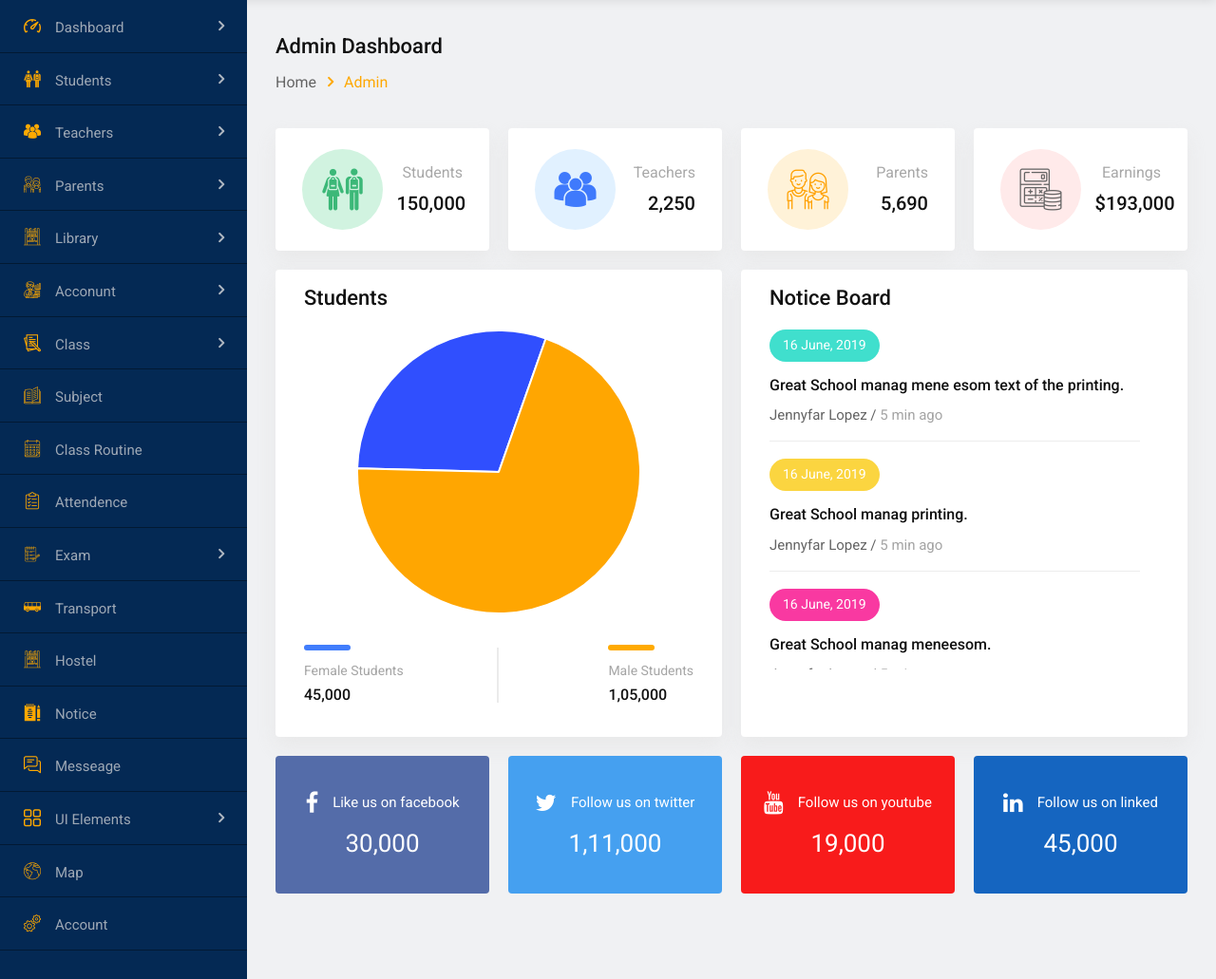
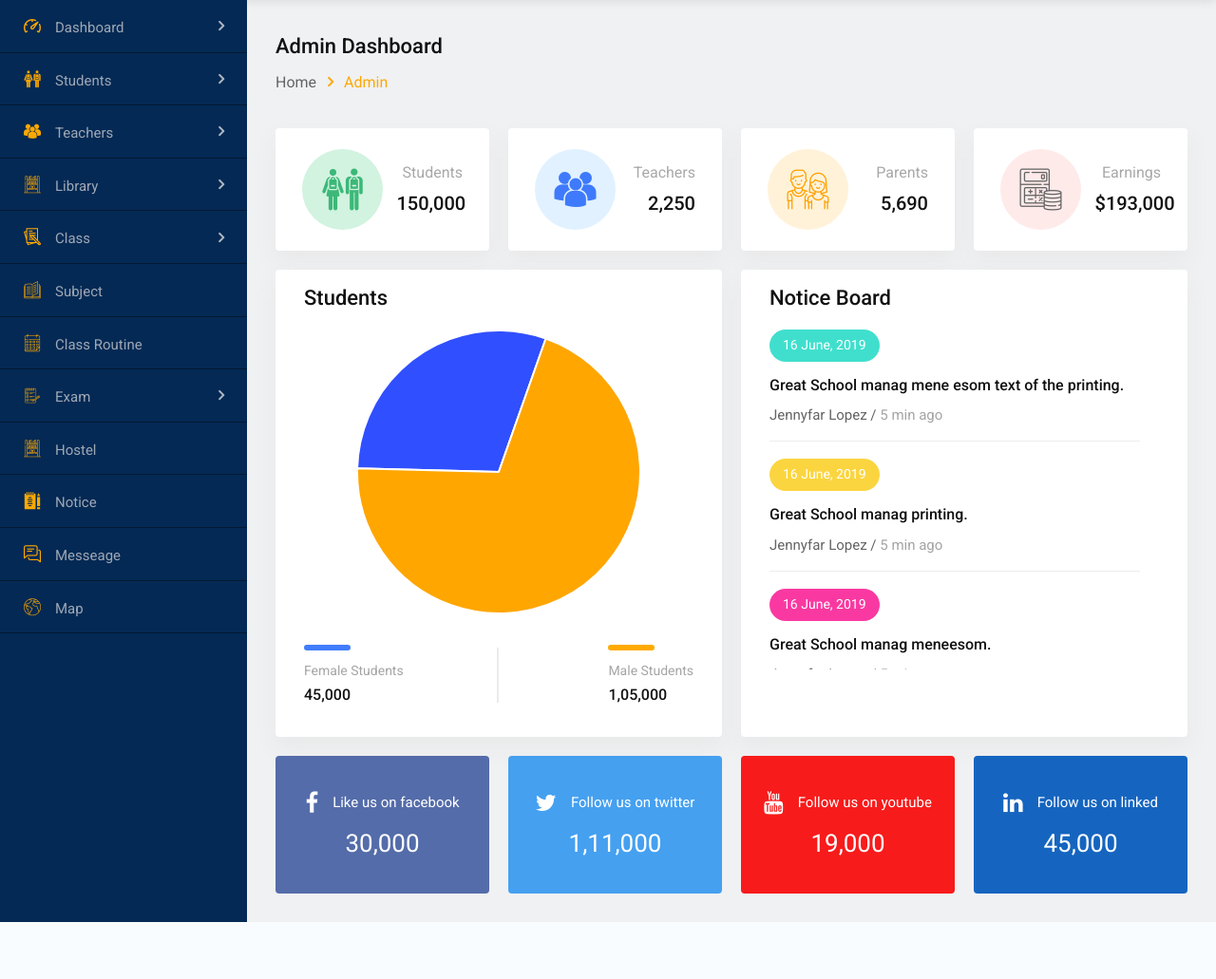
Before and after one commit to raihan50017/academic-management-system-project-php-, a PHP site: page /index.php in a window 1280 px wide. Shown: the part 70-1101 px from the top of the page at 95% size. After the commit the page ends 1041 px from the top, so only its background shows below. Run offline with PHP 8.4, Linux system fonts and the light colour scheme.

```diff
--- a/sidebar.php
+++ b/sidebar.php
@@ -11,15 +11,6 @@
                 <ul class="nav sub-group-menu">
                     <li class="nav-item">
                         <a href="index.php" class="nav-link"><i class="fa fa-angle-right"></i>Admin</a>
-                    </li>
-                    <li class="nav-item">
-                        <a href="index3.html" class="nav-link"><i class="fa fa-angle-right"></i>Students</a>
-                    </li>
-                    <li class="nav-item">
-                        <a href="index4.html" class="nav-link"><i class="fa fa-angle-right"></i>Parents</a>
-                    </li>
-                    <li class="nav-item">
-                        <a href="index5.html" class="nav-link"><i class="fa fa-angle-right"></i>Teachers</a>
                     </li>
                 </ul>
             </li>
@@ -35,9 +26,6 @@
                     </li>
                     <li class="nav-item">
                         <a href="admitnewstudent.php" class="nav-link"><i class="fa fa-angle-right"></i>Admit New Student</a>
-                    </li>
-                    <li class="nav-item">
-                        <a href="student-promotion.html" class="nav-link"><i class="fa fa-angle-right"></i>Student Promotion</a>
                     </li>
                 </ul>
             </li>
@@ -55,53 +43,16 @@
                         <a href="add-teacher.html" class="nav-link"><i class="fa fa-angle-right"></i>Add
                             Teacher</a>
                     </li>
-                    <li class="nav-item">
-                        <a href="teacher-payment.html" class="nav-link"><i class="fa fa-angle-right"></i>Payment</a>
-                    </li>
-                </ul>
-            </li>
-            <li class="nav-item sidebar-nav-item">
-                <a href="#" class="nav-link"><i class="flaticon-couple"></i><span>Parents</span></a>
-                <ul class="nav sub-group-menu">
-                    <li class="nav-item">
-                        <a href="all-parents.html" class="nav-link"><i class="fa fa-angle-right"></i>All
-                            Parents</a>
-                    </li>
-                    <li class="nav-item">
-                        <a href="parents-details.html" class="nav-link"><i class="fa fa-angle-right"></i>Parents Details</a>
-                    </li>
-                    <li class="nav-item">
-                        <a href="add-parents.html" class="nav-link"><i class="fa fa-angle-right"></i>Add
-                            Parent</a>
-                    </li>
                 </ul>
             </li>
             <li class="nav-item sidebar-nav-item">
                 <a href="#" class="nav-link"><i class="flaticon-bookshelf"></i><span>Library</span></a>
                 <ul class="nav sub-group-menu">
                     <li class="nav-item">
-                        <a href="all-book.html" class="nav-link"><i class="fa fa-angle-right"></i>All
-                            Book</a>
+                        <a href="all-book.html" class="nav-link"><i class="fa fa-angle-right"></i>All Book</a>
                     </li>
                     <li class="nav-item">
-                        <a href="add-book.html" class="nav-link"><i class="fa fa-angle-right"></i>Add New
-                            Book</a>
-                    </li>
-                </ul>
-            </li>
-            <li class="nav-item sidebar-nav-item">
-                <a href="#" class="nav-link"><i class="flaticon-accounting-1"></i><span>Acconunt</span></a>
-                <ul class="nav sub-group-menu">
-                    <li class="nav-item">
-                        <a href="all-fees.html" class="nav-link"><i class="fa fa-angle-right"></i>All Fees
-                            Collection</a>
-                    </li>
-                    <li class="nav-item">
-                        <a href="all-expense.html" class="nav-link"><i class="fa fa-angle-right"></i>Expenses</a>
-                    </li>
-                    <li class="nav-item">
-                        <a href="add-expense.html" class="nav-link"><i class="fa fa-angle-right"></i>Add
-                            Expenses</a>
+                        <a href="add-book.html" class="nav-link"><i class="fa fa-angle-right"></i>Add New Book</a>
                     </li>
                 </ul>
             </li>
@@ -122,18 +73,13 @@
                 <a href="all-subject.html" class="nav-link"><i class="flaticon-open-book"></i><span>Subject</span></a>
             </li>
             <li class="nav-item">
-                <a href="class-routine.html" class="nav-link"><i class="flaticon-calendar"></i><span>Class
-                        Routine</span></a>
-            </li>
-            <li class="nav-item">
-                <a href="student-attendence.html" class="nav-link"><i class="flaticon-clipboard"></i><span>Attendence</span></a>
+                <a href="class-routine.html" class="nav-link"><i class="flaticon-calendar"></i><span>Class Routine</span></a>
             </li>
             <li class="nav-item sidebar-nav-item">
                 <a href="#" class="nav-link"><i class="flaticon-note"></i><span>Exam</span></a>
                 <ul class="nav sub-group-menu">
                     <li class="nav-item">
-                        <a href="exam-schedule.html" class="nav-link"><i class="fa fa-angle-right"></i>Exam
-                            Schedule</a>
+                        <a href="exam-schedule.html" class="nav-link"><i class="fa fa-angle-right"></i>Exam Schedule</a>
                     </li>
                     <li class="nav-item">
                         <a href="exam-grade.html" class="nav-link"><i class="fa fa-angle-right"></i>Exam
@@ -142,48 +88,16 @@
                 </ul>
             </li>
             <li class="nav-item">
-                <a href="transport.html" class="nav-link"><i class="flaticon-bus-side-view"></i><span>Transport</span></a>
-            </li>
-            <li class="nav-item">
                 <a href="hostel.html" class="nav-link"><i class="flaticon-bookshelf"></i><span>Hostel</span></a>
             </li>
             <li class="nav-item">
-                <a href="notice-board.html" class="nav-link"><i class="flaticon-notepad"></i><span>Notice</span></a>
+                <a href="noticeboard.php" class="nav-link"><i class="flaticon-notepad"></i><span>Notice</span></a>
             </li>
             <li class="nav-item">
                 <a href="messaging.html" class="nav-link"><i class="flaticon-chat"></i><span>Messeage</span></a>
             </li>
-            <li class="nav-item sidebar-nav-item">
-                <a href="#" class="nav-link"><i class="flaticon-menu"></i><span>UI Elements</span></a>
-                <ul class="nav sub-group-menu">
-                    <li class="nav-item">
-                        <a href="notification-alart.html" class="nav-link"><i class="fa fa-angle-right"></i>Alart</a>
-                    </li>
-                    <li class="nav-item">
-                        <a href="button.html" class="nav-link"><i class="fa fa-angle-right"></i>Button</a>
-                    </li>
-                    <li class="nav-item">
-                        <a href="grid.html" class="nav-link"><i class="fa fa-angle-right"></i>Grid</a>
-                    </li>
-                    <li class="nav-item">
-                        <a href="modal.html" class="nav-link"><i class="fa fa-angle-right"></i>Modal</a>
-                    </li>
-                    <li class="nav-item">
-                        <a href="progress-bar.html" class="nav-link"><i class="fa fa-angle-right"></i>Progress Bar</a>
-                    </li>
-                    <li class="nav-item">
-                        <a href="ui-tab.html" class="nav-link"><i class="fa fa-angle-right"></i>Tab</a>
-                    </li>
-                    <li class="nav-item">
-                        <a href="ui-widget.html" class="nav-link"><i class="fa fa-angle-right"></i>Widget</a>
-                    </li>
-                </ul>
-            </li>
             <li class="nav-item">
                 <a href="map.html" class="nav-link"><i class="flaticon-worldwide"></i><span>Map</span></a>
-            </li>
-            <li class="nav-item">
-                <a href="account-settings.html" class="nav-link"><i class="flaticon-settings"></i><span>Account</span></a>
             </li>
         </ul>
     </div>
```
Also changed, not shown: 2 other files.
